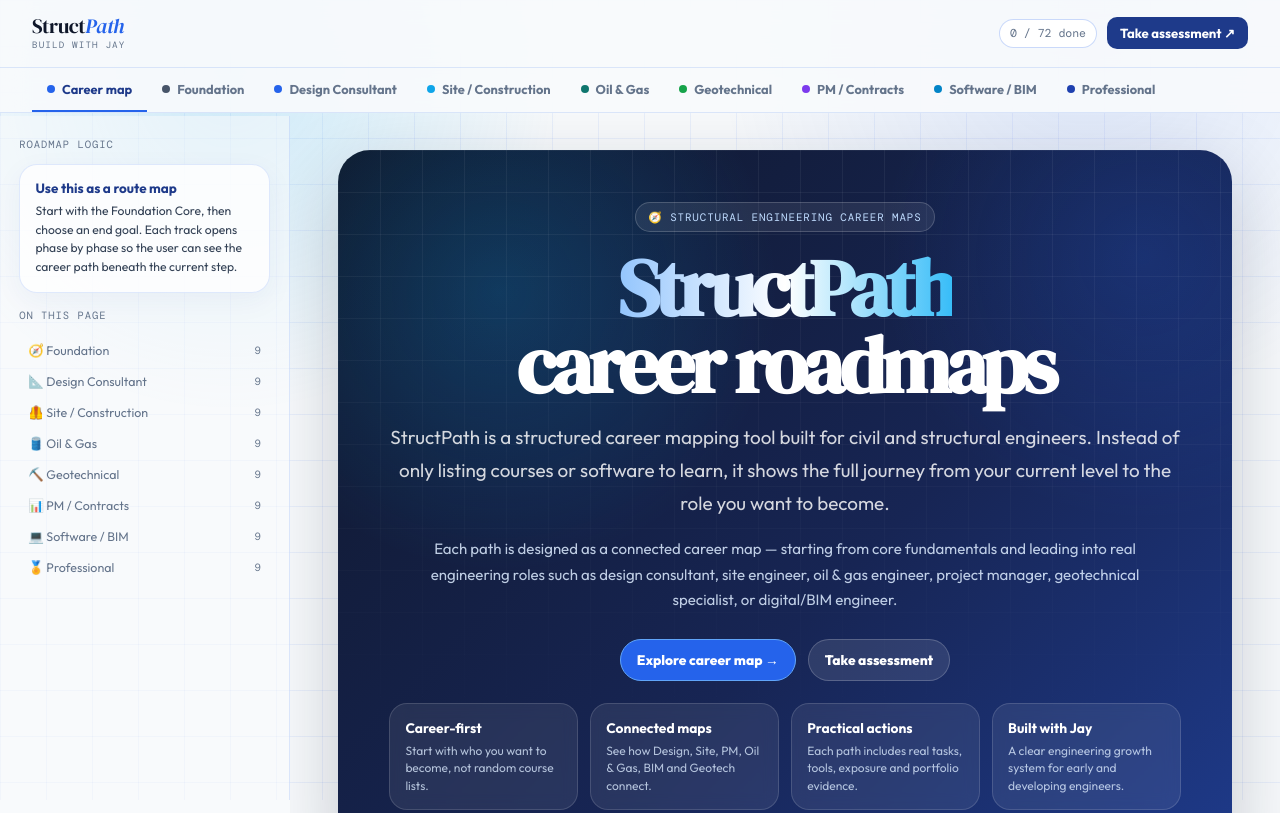
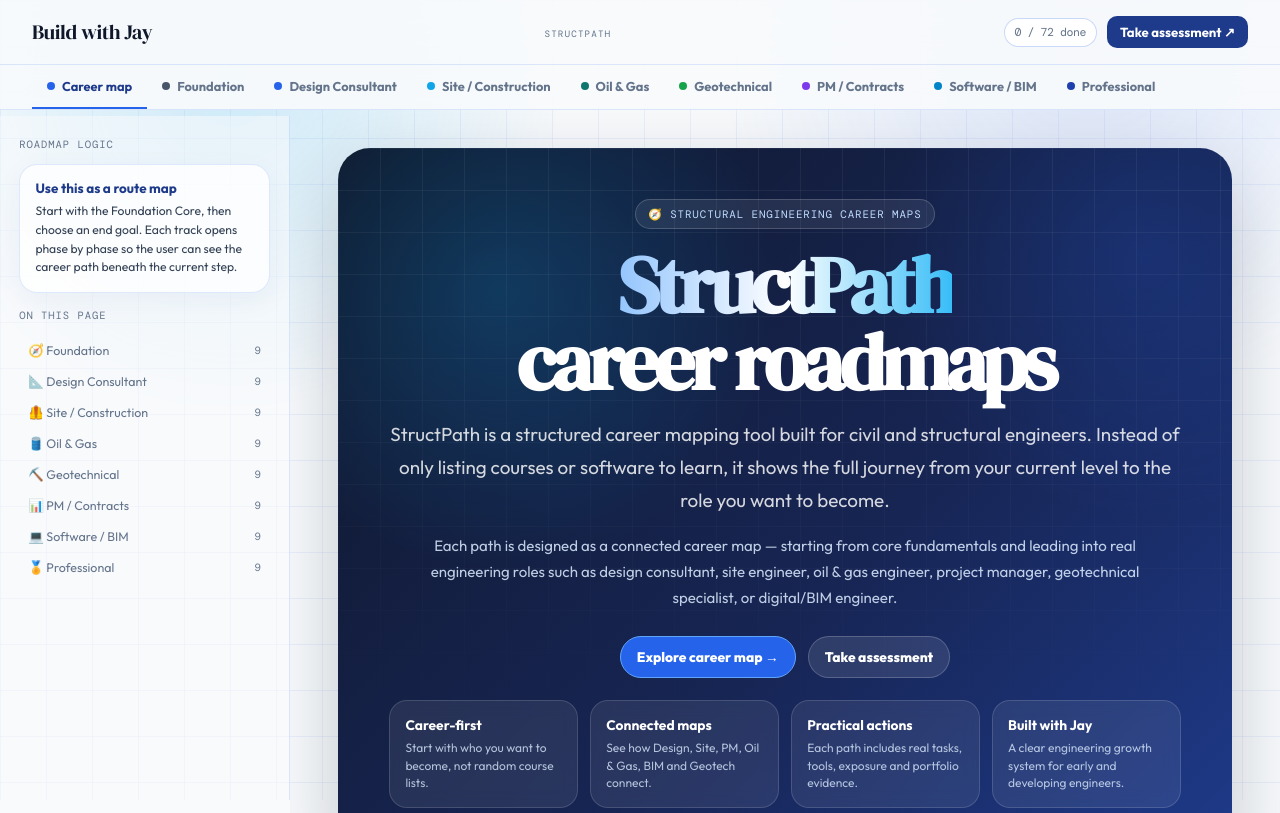
Before and after one commit to Jennifer0001/buildwithJ, a plain HTML site: page index.html in a window 1280 px wide. Shown: the top 813 px of the page. Drawn offline with nearby package versions, Linux system fonts and the light colour scheme.

Commit message:
Update index.html

```diff
--- a/index.html
+++ b/index.html
@@ -766,8 +766,8 @@
 
 <header class="site-header">
   <div class="brand-block">
-    <a href="#" class="logo" onclick="switchPanel('home'); return false;">Struct<span>Path</span></a>
-    <div class="brand-tagline">Build with Jay</div>
+    <a href="#" class="logo" onclick="switchPanel('home'); return false;">Build with Jay</div>
+    <div class="brand-tagline">StructPath</div>
   </div>
   <div class="header-right">
     <div class="progress-pill" id="progress-pill">0 / 0 done</div>
```
